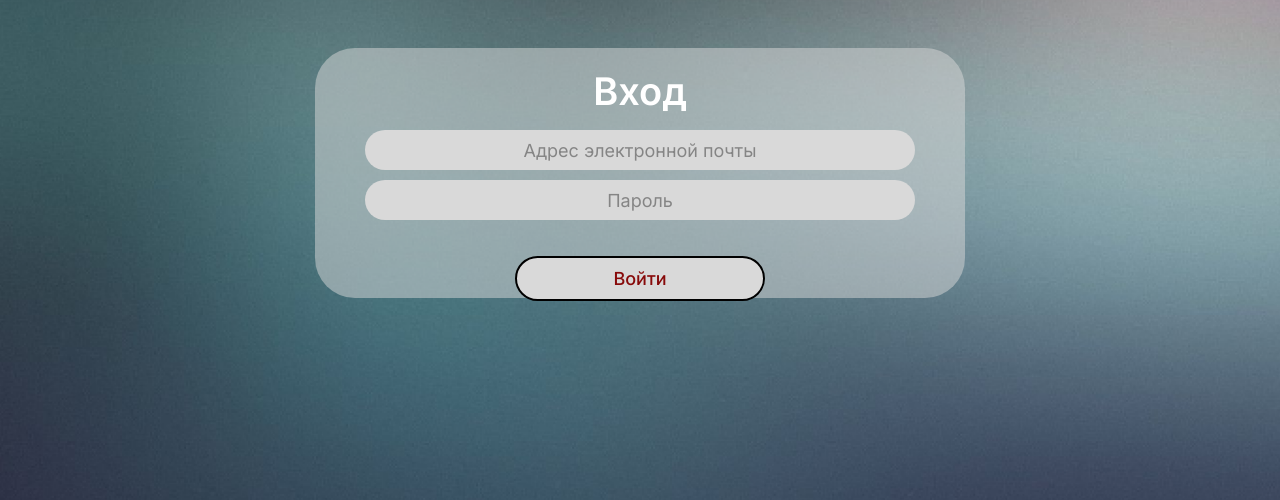
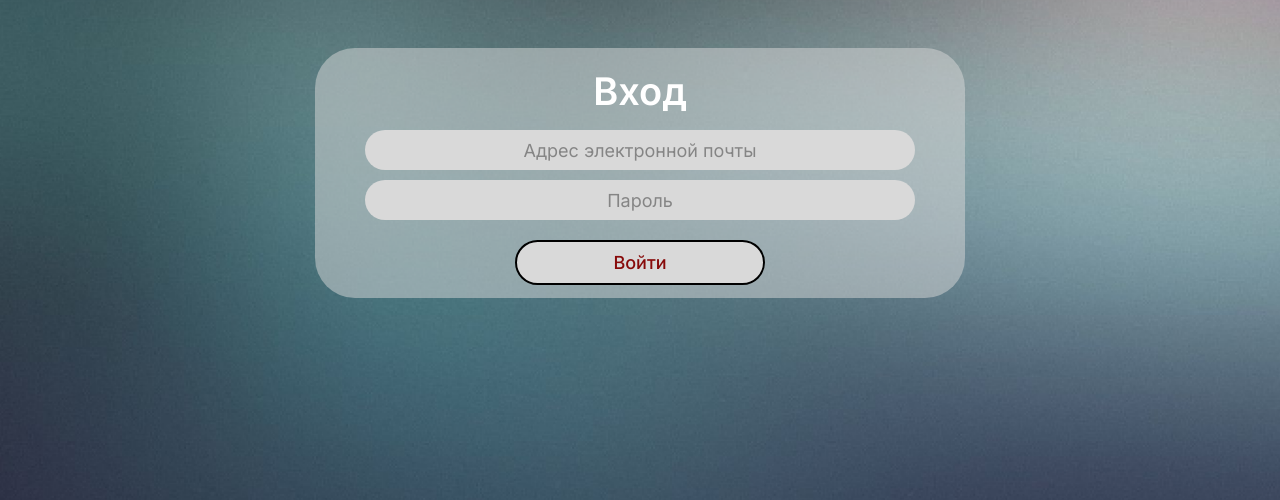
Before and after one commit to s1lenter/ResumeHelper, a Django app: page /login/ in a window 1280 px wide. Shown: the part 203-703 px from the top of the page. Run offline with Django 5.2, Linux system fonts and the light colour scheme.

Commit message:
Исправления после запуска сервера

```diff
--- a/ResHelper/DB_client/static/css/login.css
+++ b/ResHelper/DB_client/static/css/login.css
@@ -64,7 +64,7 @@ body {
 
 .login-window-button {
     padding: 0;
-    margin-top: 16px;
+    margin: 0;
 
     font-family: Inter;
     font-size: 18px;
```
